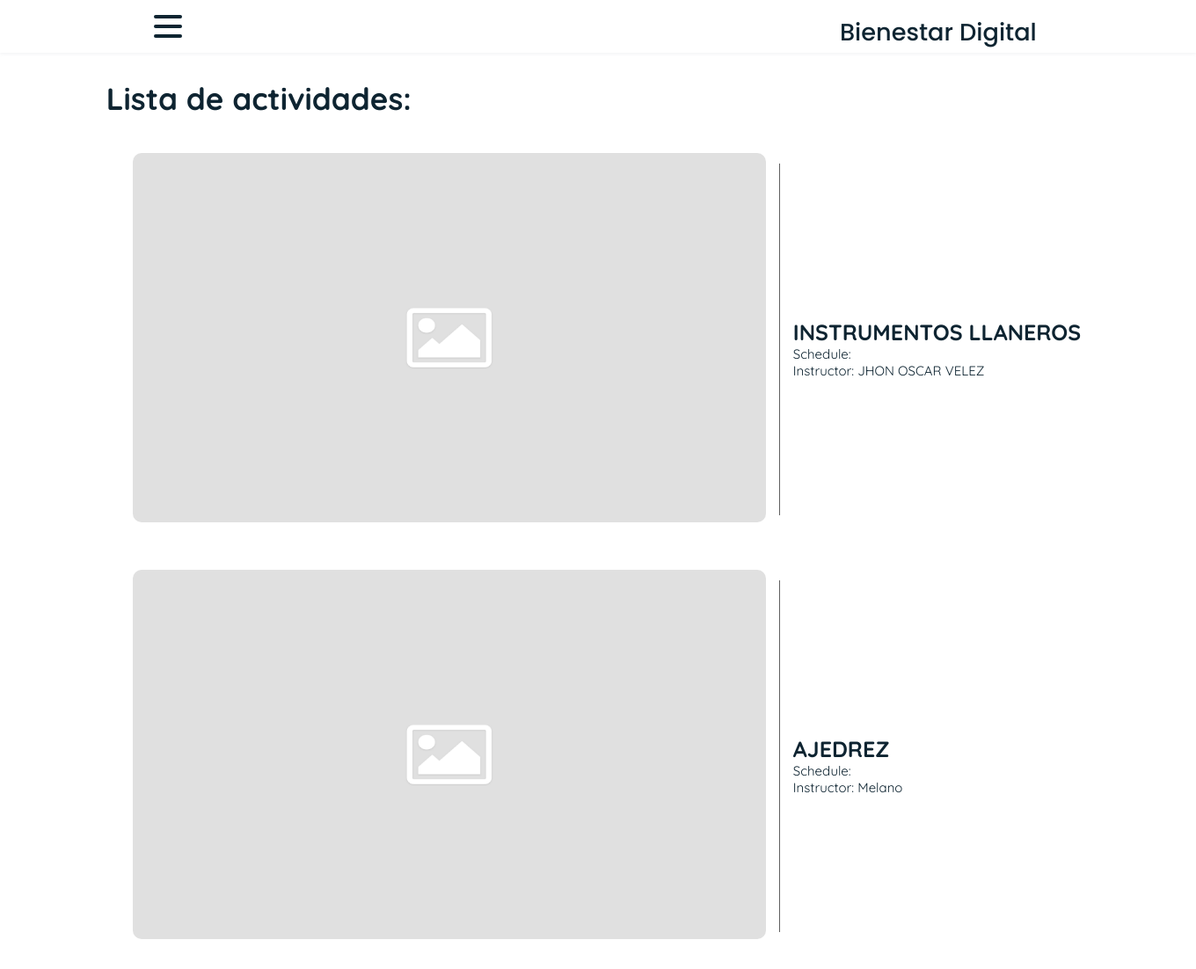
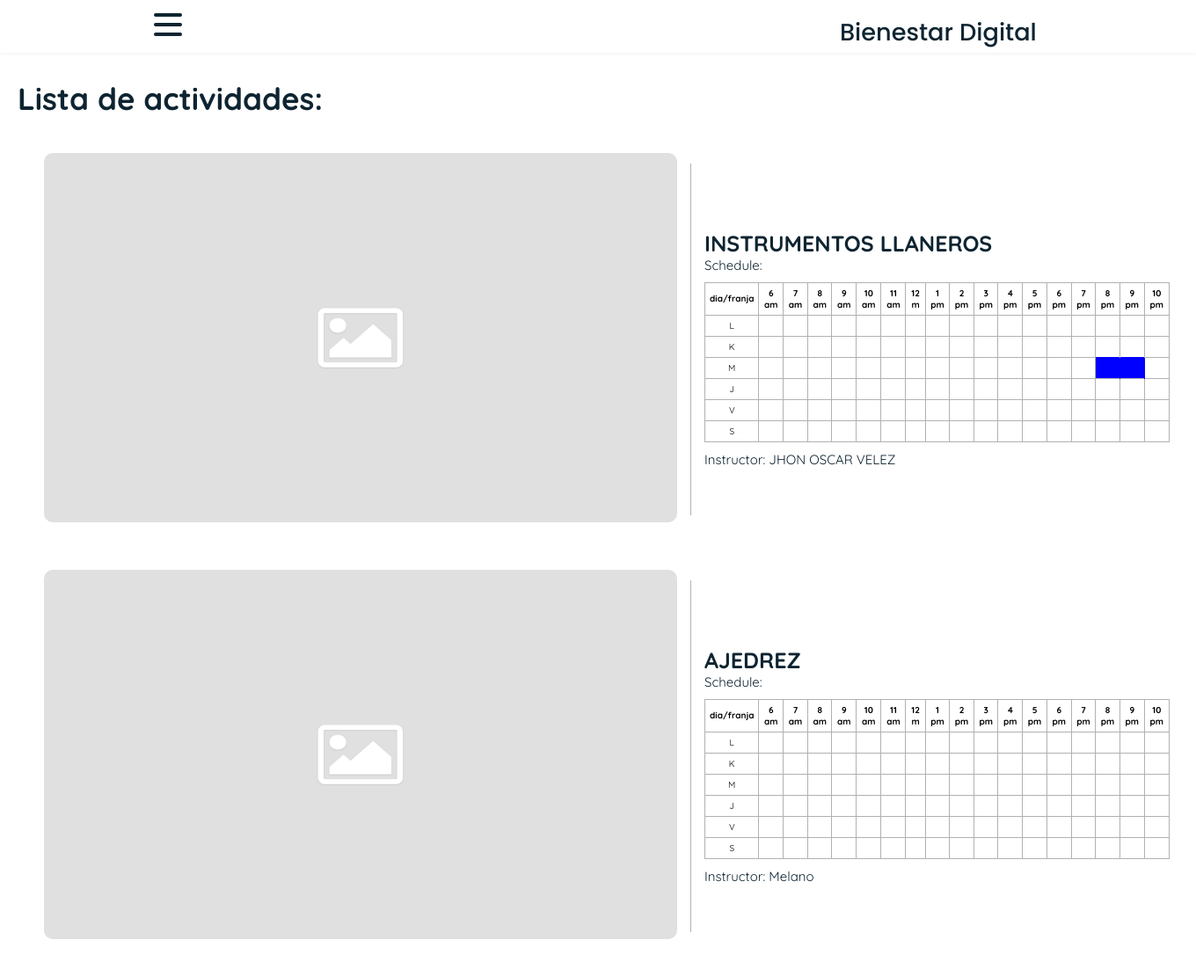
Before and after one commit to Sauloopez/bienestar-digital, a Django app: page / in a window 1360 px wide. Shown: the whole page at 88% size. Run offline with Django 4.2, Linux system fonts and the light colour scheme; data comes from the database, SQL or seed files in the repository; both versions use the stored data as it was after the commit.

Commit message:
Table for schedules, ready
Made the index template and styles, setted the services.py and styles with media queries

```diff
--- a/bienestar_digital/home/services.py
+++ b/bienestar_digital/home/services.py
@@ -1,4 +1,41 @@
 from asistence.models import Activity, Schedule
+from itertools import repeat
 
 def get_activities():
-    return Activity.objects.all()
+    activities = Activity.objects.all()
+    activities_dict = {}
+    for activity in activities:
+        activities_dict[activity.id]={
+            'object': activity,
+            'schedule':get_schedule_for_activity(activity)
+        }
+    return activities_dict
+
+def get_schedule_for_activity(activity: Activity):
+    days_of_week = ['L', 'K', 'M', 'J', 'V', 'S']
+
+    schedule_dict = {day: dict(zip(range(6, 22+1), repeat(False))) for day in days_of_week}
+
+    schedules =Schedule.objects.filter(activity=activity)
+    if schedules:
+        for schedule in schedules:
+            day= get_day_letter(schedule.day.lower())
+
+            for i in range(schedule.starts.hour, schedule.ends.hour):
+                schedule_dict[day][i] = True
+            pass
+        pass
+        return schedule_dict
+    else:
+        return schedule_dict
+
+def get_day_letter(day:str):
+    days = {
+        'monday':'L',
+        'tuesday':'K',
+        'wednesday':'M',
+        'thursday':'J',
+        'friday':'V',
+        'saturday':'S'
+    }
+    return days[day]
--- a/bienestar_digital/home/templates/home_index.html
+++ b/bienestar_digital/home/templates/home_index.html
@@ -4,17 +4,54 @@
 <section class="activities">
     <h1 class="title">Lista de actividades:</h1>
     {% if activities %}
-        {% for activity in activities %}
-            <div class="activity" id="{{activity.id}}">
+        {% for activity in activities.values %}
+            <div class="activity" id="{{activity.object.id}}">
                 <div class="img-container">
-                    <img src="{{activity.img}}" class="img-activity">
+                    <img src="{{activity.object.img}}" class="img-activity">
                 </div>
                 <div class="vertical-line"></div>
                 <div class="activity-information">
-                    <h2 class="activity-title">{{activity.title}}</h2>
+                    <h2 class="activity-title">{{activity.object.title}}</h2>
                     <p>Schedule:</p>
-                    <table class="schedule" id="{{activity.id}}-schedule"></table>
-                    <p class="instructor-name">Instructor: {{ activity.instructor }}</p>
+                    <table class="schedule" id="{{activity.id}}-schedule">
+                        <thead>
+                            <tr>
+                                <th>dia/franja</th>
+                                <th>6 am</th>
+                                <th>7 am</th>
+                                <th>8 am</th>
+                                <th>9 am</th>
+                                <th>10 am</th>
+                                <th>11 am</th>
+                                <th>12 m</th>
+                                <th>1 pm</th>
+                                <th>2 pm</th>
+                                <th>3 pm</th>
+                                <th>4 pm</th>
+                                <th>5 pm</th>
+                                <th>6 pm</th>
+                                <th>7 pm</th>
+                                <th>8 pm</th>
+                                <th>9 pm</th>
+                                <th>10 pm</th>
+                            </tr>
+                        </thead>
+                        <tbody>
+                            {% for day, hours in activity.schedule.items %}
+                               <tr>
+                                    <td class="day-column">{{day}}</td>
+                                    {% for hour, is_available in hours.items %}
+                                        {% if is_available %}
+                                            <td class="hour-available"></td>
+                                        {% else %}
+                                            <td class="hour-not-available"></td>
+                                        {% endif %}
+                                    {% endfor %}
+                               </tr>
+                            {% endfor %}
+                        </tbody>
+                    </table>
+                    <p class="instructor-name">Instructor: {{ activity.object.instructor }}</p>
                 </div>
             </div>
         {% endfor %}
--- a/bienestar_digital/home/views.py
+++ b/bienestar_digital/home/views.py
@@ -9,7 +9,7 @@ from .services import get_activities
 
 def index(request):
     return render(request, 'home_index.html', {
-        'activities': get_activities()
+        'activities':get_activities()
     })
 
 
--- a/bienestar_digital/static/css/style_home.css
+++ b/bienestar_digital/static/css/style_home.css
@@ -22,7 +22,7 @@ form {
     text-align: center;
     background-color: #ffffff;
     margin: 1em;
-    border: 1px solid black;
+    border: 1px solid #b1b1b1;
 }
 
 footer{
@@ -99,7 +99,7 @@ footer{
     height: 26px;
     width: 32px;
     position: absolute;
-    top: 17px;
+    top: 15px;
     left: 20px;
     z-index: 3;
     display: flex;
@@ -372,13 +372,36 @@ a{
 }
 
 .vertical-line{
-  border-left: 1px solid #606060;
+  border-left: 1px solid #b1b1b1;
   height: 400px;
   margin-left: 15px;
   margin-right: 15px;
 }
+.activity .activity-information .schedule {
+  font-family: 'Quicksand', 'sans-serif';
+  font-size: 10px;
+  border-left: 1px solid #b1b1b1;
+  border-right: 1px solid #b1b1b1;
+  border-top: 1px solid #b1b1b1;
+  border-bottom: 1px solid #b1b1b1;
+  margin-top: 10px;
+  margin-bottom: 10px;
+}
 
-@media (max-width: 768px) {
+.schedule, th, td{
+  border-collapse: collapse;
+  border-right: 1px solid #b1b1b1;
+  border-top: 1px solid #b1b1b1;
+  padding: 5px 5px 5px 5px;
+  text-align: center;
+}
+
+.schedule tbody .hour-available{
+  background-color: blue;
+  border-color: blue;
+}
+
+@media (max-width: 1000px) {
   .main .activities .activity {
     flex-direction: column;
     align-items: flex-start;
```
Also changed, not shown: bienestar_digital/db.sqlite3.
